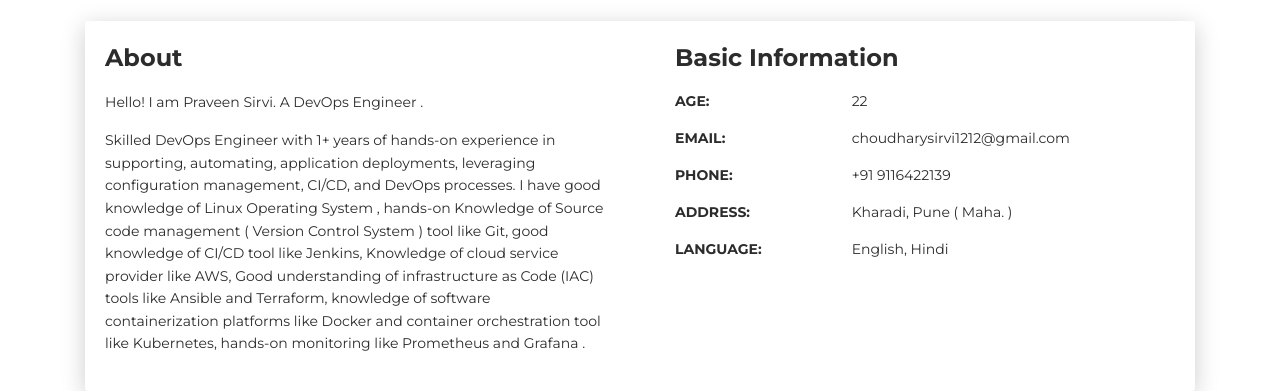
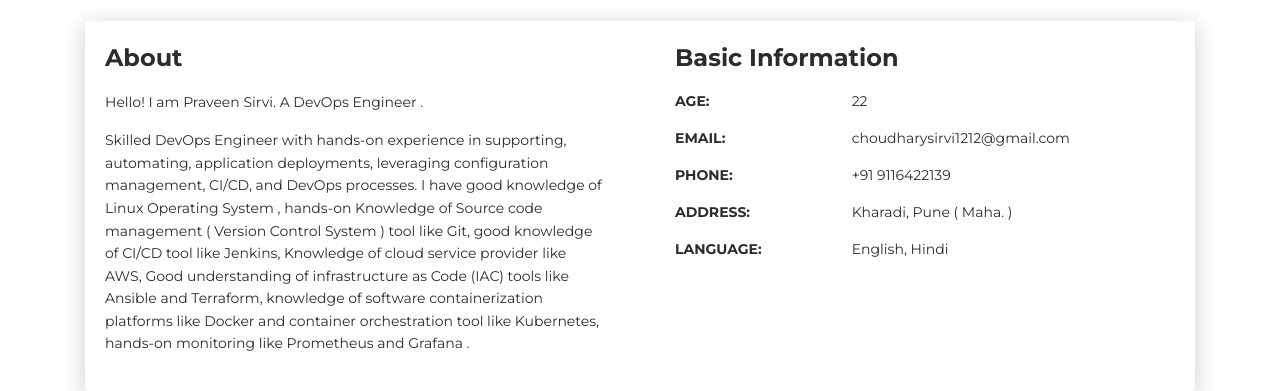
Before and after one commit to sirvipraveen/sirvipraveen.github.io, a plain HTML site: page index.html in a window 1280 px wide. Shown: the part 599-990 px from the top of the page. Drawn offline with Linux system fonts and the light colour scheme.

Commit message:
Update index.html

```diff
--- a/index.html
+++ b/index.html
@@ -61,7 +61,7 @@
           <div class="card-body">
             <div class="h4 mt-0 title">About</div>
             <p>Hello! I am Praveen Sirvi. A DevOps Engineer .</p>
-            <p>Skilled DevOps Engineer with 1+ years of hands-on experience in supporting, automating, application deployments, leveraging configuration management, CI/CD, and DevOps processes. I have good knowledge of Linux Operating System , hands-on Knowledge of Source code management ( Version Control System ) tool like Git, good knowledge of CI/CD tool like Jenkins, Knowledge of cloud service provider like AWS, Good understanding of infrastructure as Code (IAC) tools like Ansible and Terraform, knowledge of software containerization platforms like Docker and container orchestration tool like Kubernetes, hands-on monitoring like Prometheus and Grafana .  </p>
+            <p>Skilled DevOps Engineer with  hands-on experience in supporting, automating, application deployments, leveraging configuration management, CI/CD, and DevOps processes. I have good knowledge of Linux Operating System , hands-on Knowledge of Source code management ( Version Control System ) tool like Git, good knowledge of CI/CD tool like Jenkins, Knowledge of cloud service provider like AWS, Good understanding of infrastructure as Code (IAC) tools like Ansible and Terraform, knowledge of software containerization platforms like Docker and container orchestration tool like Kubernetes, hands-on monitoring like Prometheus and Grafana .  </p>
           </div>
         </div>
         <div class="col-lg-6 col-md-12">
```
